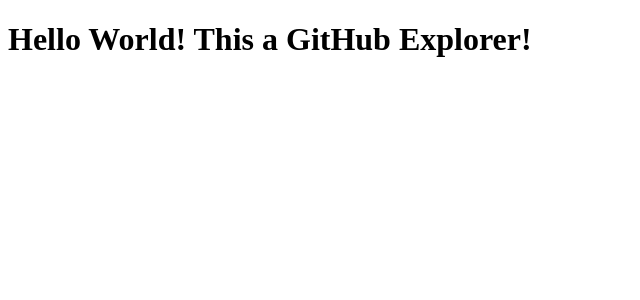
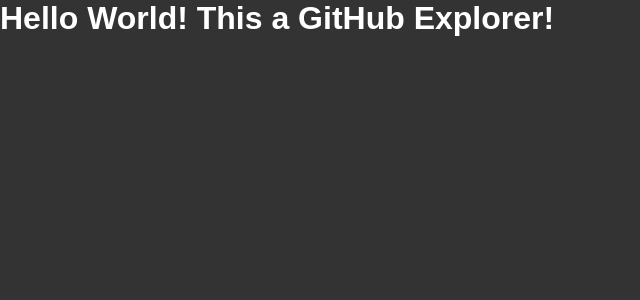
Before and after one commit to danilo-batista/rsIgnite-reactjs, a React app in the folder reactjs-Temp01/01-github-explorer/: page / in a window 1280 px wide. Shown: the top 300 px of the page, without its empty margins (0-640 px from the left). Built offline with nearby package versions, Linux system fonts and the light colour scheme.

Commit message:
feat: install 'node-sass' and others css loaders to recognize css files in our app.

```diff
--- a/reactjs-Temp01/01-github-explorer/package.json
+++ b/reactjs-Temp01/01-github-explorer/package.json
@@ -18,7 +18,11 @@
     "@babel/preset-react": "^7.18.6",
     "babel-loader": "^9.1.2",
     "cross-env": "^7.0.3",
+    "css-loader": "^6.7.3",
     "html-webpack-plugin": "^5.5.0",
+    "node-sass": "^8.0.0",
+    "sass-loader": "^13.2.0",
+    "style-loader": "^3.3.1",
     "webpack": "^5.76.1",
     "webpack-cli": "^5.0.1",
     "webpack-dev-server": "^4.11.1"
--- a/reactjs-Temp01/01-github-explorer/src/app.jsx
+++ b/reactjs-Temp01/01-github-explorer/src/app.jsx
@@ -1,3 +1,6 @@
+/* Importa o arquivo CSS*/
+import './styles/global.scss';
+
 export function App() {
     return <h1>Hello World! This a GitHub Explorer!</h1>
 }
--- /dev/null
+++ b/reactjs-Temp01/01-github-explorer/src/styles/global.scss
@@ -0,0 +1,11 @@
+* {
+    margin: 0;
+    padding: 0;
+    box-sizing: border-box;
+}
+
+body {
+    font-family: Arial, Helvetica, sans-serif;
+    background-color: #333;
+    color: #FFF;
+}
--- a/reactjs-Temp01/01-github-explorer/webpack.config.js
+++ b/reactjs-Temp01/01-github-explorer/webpack.config.js
@@ -55,6 +55,14 @@
                 exclude: /node_modules/,
                 /* Extensão que integra o Babel com o Webpack. */
                 use: 'babel-loader'
+            },
+            {
+                /* Regex que testa a regra a ser definida. */
+                test: /\.scss$/,
+                /* OpçÃo que exclui a pasta 'node_modules' por ela estar pronta para a produção. */
+                exclude: /node_modules/,
+                /* Extensão que integra os loaders de css. */
+                use: ['style-loader', 'css-loader', 'sass-loader']
             }
         ]
     }
```
Also changed, not shown: 2 other files (tests, documents, lock files or other folders).
